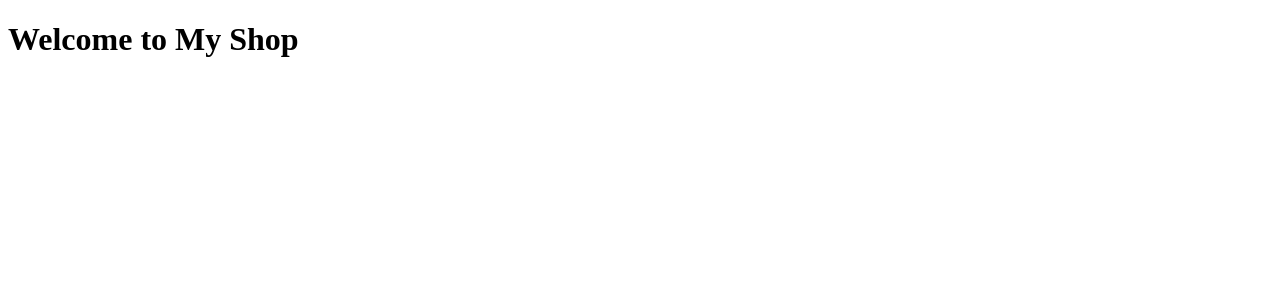
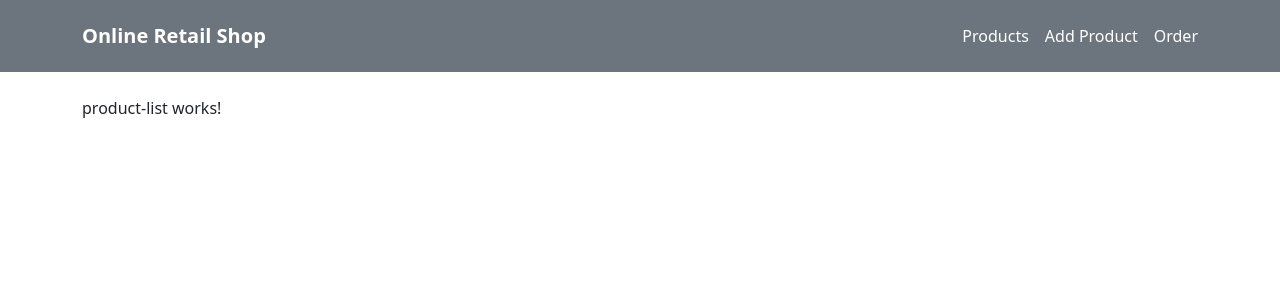
Before and after one commit to Threshik/online-retail-shop, an Angular app: page /product-list in a window 1280 px wide. Before the commit this address led to /. Shown: the top 300 px of the page. Built offline with nearby package versions, Linux system fonts and the light colour scheme.

Commit message:
Routing setup- navigation between the components

```diff
--- a/angular.json
+++ b/angular.json
@@ -82,6 +82,7 @@
               }
             ],
             "styles": [
+              "node_modules/bootstrap/dist/css/bootstrap.min.css",
               "src/styles.css"
             ]
           }
--- a/package.json
+++ b/package.json
@@ -28,6 +28,7 @@
     "@angular/forms": "^20.3.0",
     "@angular/platform-browser": "^20.3.0",
     "@angular/router": "^20.3.0",
+    "bootstrap": "^5.3.8",
     "rxjs": "~7.8.0",
     "tslib": "^2.3.0",
     "zone.js": "~0.15.0"
--- a/src/app/app.html
+++ b/src/app/app.html
@@ -1,2 +1,17 @@
-<h1>Welcome to My Shop</h1>
-<router-outlet></router-outlet>
+<nav class="navbar bg-secondary p-3">
+  <div class="container d-flex justify-content-between">
+
+    <a class="navbar-brand fw-bold text-white" routerLink="/">Online Retail Shop</a>
+
+
+    <div class="d-flex gap-3">
+      <a class="nav-link text-white" routerLink="/product-list">Products</a>
+      <a class="nav-link text-white" routerLink="/add-product" >Add Product</a>
+      <a class="nav-link text-white" routerLink="/order" >Order</a>
+    </div>
+  </div>
+</nav>
+
+<div class="container my-4">
+  <router-outlet></router-outlet>
+</div>
--- a/src/app/app.routes.ts
+++ b/src/app/app.routes.ts
@@ -1,3 +1,13 @@
 import { Routes } from '@angular/router';
+import { ProductList } from './components/product-list/product-list';
+import { AddProduct } from './components/add-product/add-product';
+import { Order } from './components/order/order';
 
-export const routes: Routes = [];
+export const routes: Routes = [
+    //default route
+    {path: '', redirectTo:'product-list',pathMatch:'full'},
+
+    {path: 'product-list', component: ProductList},
+    {path: 'add-product', component: AddProduct},
+    {path: 'order', component: Order}
+];
--- a/src/app/app.ts
+++ b/src/app/app.ts
@@ -1,9 +1,9 @@
 import { Component, signal } from '@angular/core';
-import { RouterOutlet } from '@angular/router';
+import { RouterLink, RouterOutlet } from '@angular/router';
 
 @Component({
   selector: 'app-root',
-  imports: [RouterOutlet],
+  imports: [RouterOutlet,RouterLink],
   templateUrl: './app.html',
   styleUrl: './app.css'
 })
--- a/src/styles.css
+++ b/src/styles.css
@@ -1 +1,2 @@
+@import "bootstrap/dist/css/bootstrap.min.css";
 /* You can add global styles to this file, and also import other style files */
```
Also changed, not shown: 1 other file (tests, documents, lock files or other folders).
